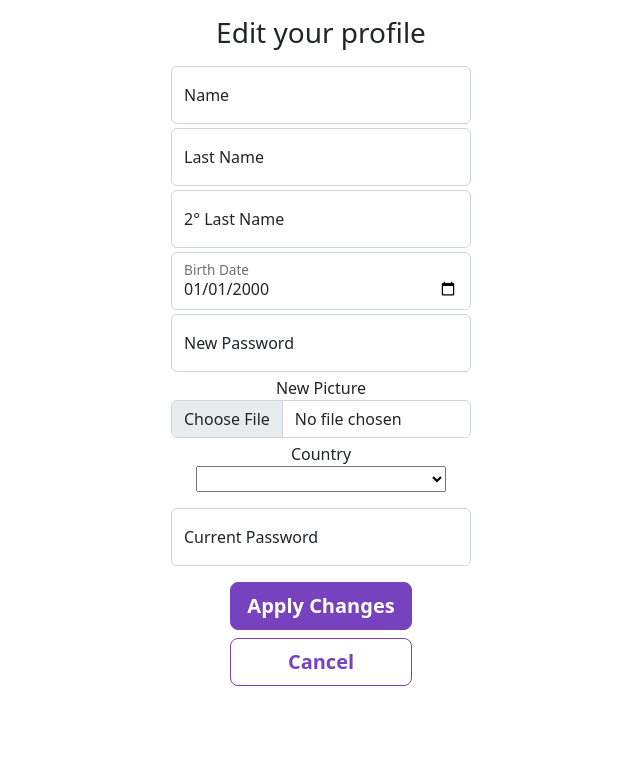
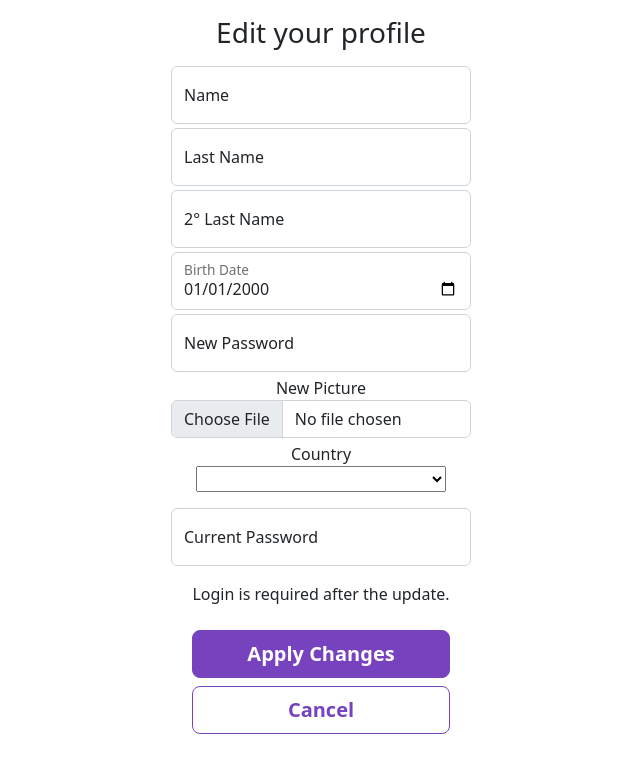
Before and after one commit to SimonFV/StraviaTec, an Angular app in the folder WebApp/: page /editUser in a window 1280 px wide. Shown: the top 772 px of the page, without its empty margins (319-959 px from the left). Built offline with nearby package versions, Linux system fonts and the light colour scheme.

Commit message:
Agregado mensaje en update.

```diff
--- a/WebApp/src/app/edit-user/edit-user.component.html
+++ b/WebApp/src/app/edit-user/edit-user.component.html
@@ -305,6 +305,7 @@
         </div>
 
         <div class="mt-3 mb-5 d-grid gap-2 justify-content-center">
+            <p>Login is required after the update.</p>
             <button id="signUp" class="btn btn-lg btn-primary btn-block">Apply Changes</button>
             <button class="btn btn-lg btn-outline-primary" (click)="home()">Cancel</button>
             <!--[disabled]="form.invalid" -->
--- a/WebApp/src/app/edit-user/edit-user.component.ts
+++ b/WebApp/src/app/edit-user/edit-user.component.ts
@@ -86,8 +86,6 @@ export class EditUserComponent implements OnInit {
     formData.append('CurrentPassword', this.form.get('CurrentPassword')!.value);
     formData.append('User', this.sharedService.getUserData().User);
 
-
-    console.log(this.form.value);
     this.service.updateUser(formData).subscribe({
       next: (response) => this.readResp(response),
       error: (error) => {
@@ -105,8 +103,7 @@ export class EditUserComponent implements OnInit {
   //Funcion utilizada para leer la respuesta del API
   readResp(response: any) {
     this.data = <JSON>response.body;
-    console.log(this.data);
-    //this.router.navigate(['/home']);
+    this.router.navigate(['/']);
   }
 
   getFile(event: any) {
```
